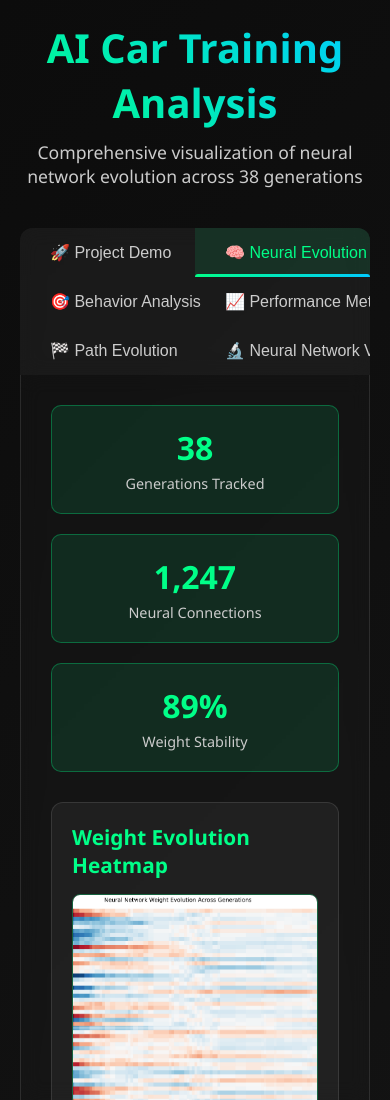
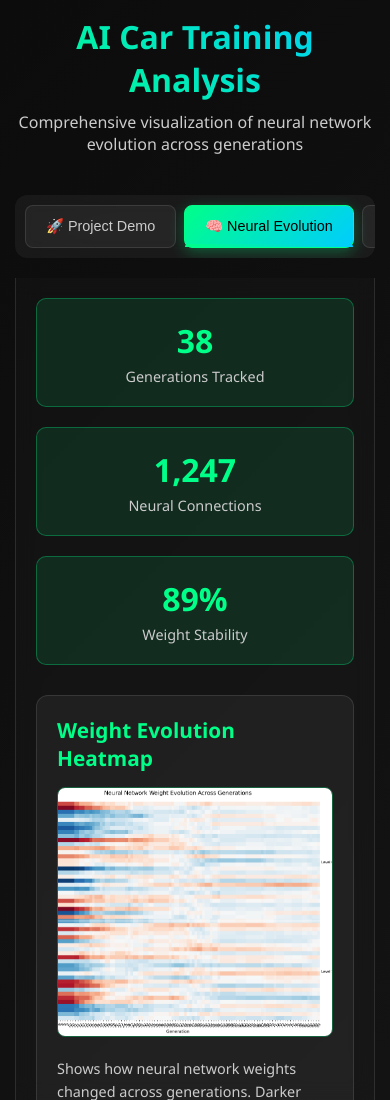
Before and after one commit to Roshan1299/Neural-Network-Car, a plain HTML site: page website/index.html in a window 390 px wide. Shown: the top 1100 px of the page. Drawn offline with Linux system fonts and the light colour scheme.

Commit message:
fix: mobile tab view error

```diff
--- a/website/index.html
+++ b/website/index.html
@@ -243,24 +243,72 @@
             }
 
             .tabs {
-                flex-wrap: wrap;
+                display: flex;
+                overflow-x: auto;
+                background: rgba(255, 255, 255, 0.05);
+                border-radius: 12px;
+                margin-bottom: 20px;
+                padding: 10px;
+                scrollbar-width: none;
+                -ms-overflow-style: none;
+            }
+
+            .tabs::-webkit-scrollbar {
+                display: none;
             }
 
             .tab {
-                flex: 1;
-                min-width: 120px;
+                flex: 0 0 auto;
+                padding: 12px 20px;
+                margin-right: 8px;
+                border-radius: 8px;
+                border: 1px solid rgba(255, 255, 255, 0.1);
+                background: rgba(255, 255, 255, 0.05);
+                color: #cccccc;
+                font-size: 0.9rem;
+                white-space: nowrap;
+                transition: all 0.3s ease;
+            }
+
+            .tab:last-child {
+                margin-right: 0;
+            }
+
+            .tab.active {
+                background: linear-gradient(135deg, #00ff88, #00ccff);
+                color: #000;
+                border-color: #00ff88;
+                box-shadow: 0 4px 15px rgba(0, 255, 136, 0.3);
+            }
+
+            .header h1 {
+                font-size: 2rem;
+            }
+
+            .header p {
+                font-size: 1rem;
+            }
+
+            .container {
+                padding: 15px;
+            }
+
+            .tab-content {
+                padding: 20px;
             }
         }
+
+
     </style>
 </head>
 <body>
     <div class="container">
         <div class="header">
             <h1>AI Car Training Analysis</h1>
-            <p>Comprehensive visualization of neural network evolution across 38 generations</p>
+            <p>Comprehensive visualization of neural network evolution across generations</p>
         </div>
 
-        <div class="tabs">
+        <div class="tabs" id="tabs-container">
             <button class="tab" onclick="showTab('demo')">🚀 Project Demo</button>
             <button class="tab active" onclick="showTab('neural')">🧠 Neural Evolution</button>
             <button class="tab" onclick="showTab('behavior')">🎯 Behavior Analysis</button>
```
